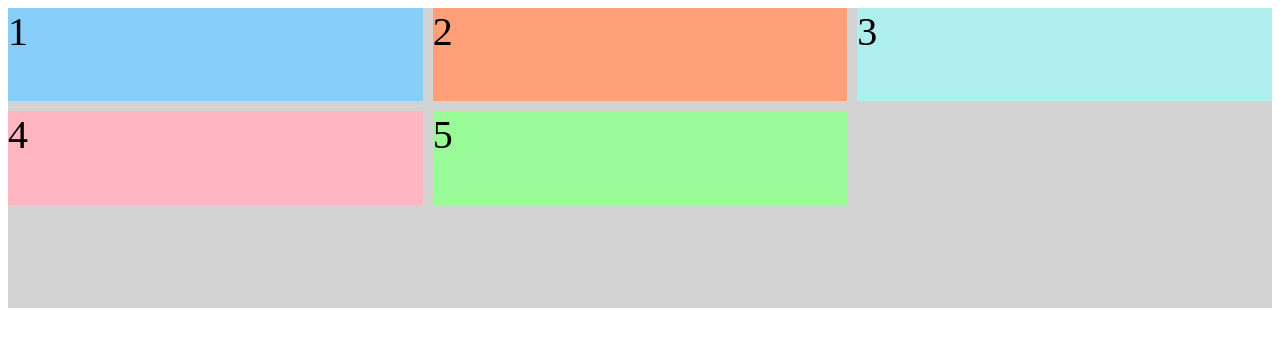
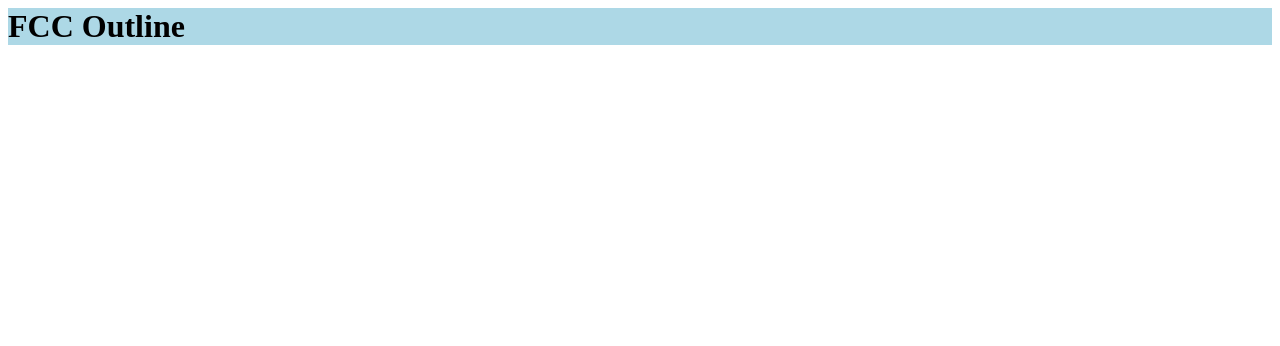
Before and after one commit to rentonj7/rentonj7.github.io, a plain HTML site: page index.html in a window 1280 px wide. Drawn offline with Linux system fonts and the light colour scheme.

Commit message:
Update index.html

```diff
--- a/index.html
+++ b/index.html
@@ -1,33 +1,8 @@
 <style>
-  .item1{background:LightSkyBlue;}
-  .item2{background:LightSalmon;}
-  .item3{background:PaleTurquoise;}
-  .item4{background:LightPink;}
-  .item5{background:PaleGreen;}
-
-  .container {
-    font-size: 40px;
-    min-height: 300px;
-    width: 100%;
-    background: LightGray;
-    display: grid;
-    grid-template-columns: 1fr 1fr 1fr;
-    grid-template-rows: 1fr 1fr 1fr;
-    grid-gap: 10px;
-    /* change code below this line */
-
-    grid-template-areas:
-      "header header header"
-      "advert content content"
-      "footer footer footer";
-    /* change code above this line */
+  h1 {
+    background: lightblue;
   }
 </style>
-
-<div class="container">
-  <div class="item1">1</div>
-  <div class="item2">2</div>
-  <div class="item3">3</div>
-  <div class="item4">4</div>
-  <div class="item5">5</div>
-</div>
+<html>
+  <h1>FCC Outline</h1>
+</html>
```
